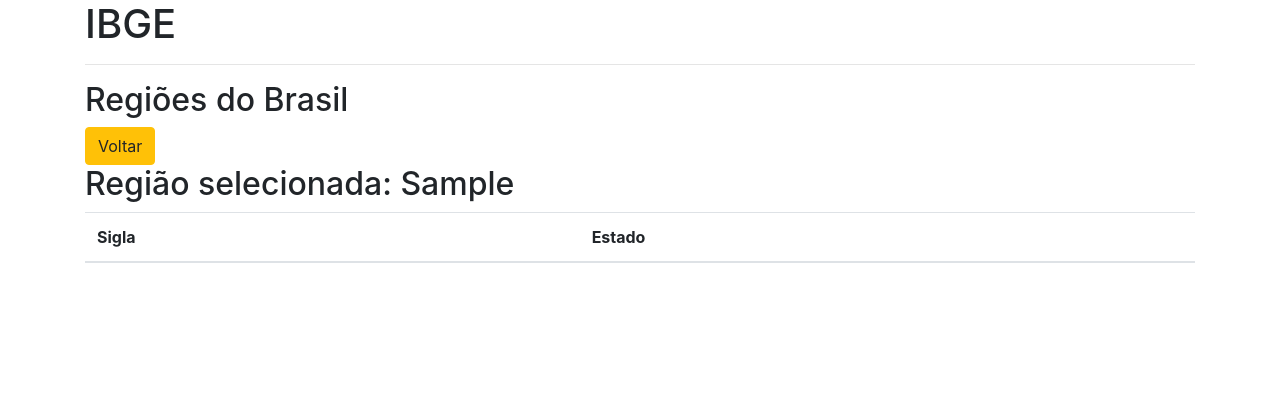
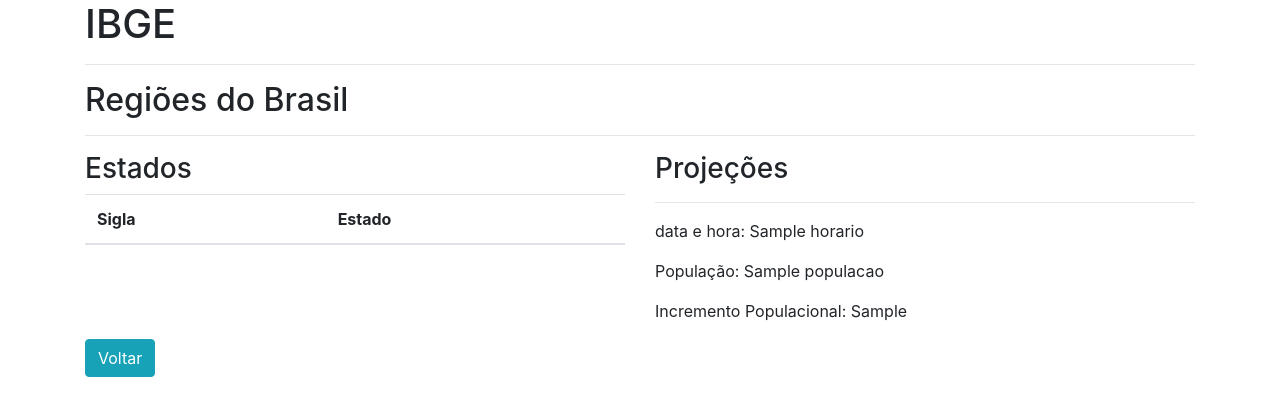
Before and after one commit to aislansantos/api_ibge, a Django app: template ibge/templates/ibge/estados.html in a window 1280 px wide. Shown: the top 416 px of the page. Run offline with Django 4.2, Linux system fonts and the light colour scheme; the template is opened without the code that fills it: most values are stand-ins (such as "Sample title", 1, 10 or a date in 2020); lists and menus that the app fills with data are empty; some libraries are stand-ins or nearby versions.

Commit message:
ajuste de projeções na tela dos estados ultilizando outro endereço da API

```diff
--- a/ibge/templates/ibge/estados.html
+++ b/ibge/templates/ibge/estados.html
@@ -1,30 +1,23 @@
 {% extends 'ibge/base.html' %}
 
-{% block title %}Estados: {{regiao_selecionada}}{% endblock title %}
+{% block title %}Dados Região{% endblock title %}
 
 {% block content %}
 <div class="container">
-    <a href="{% url 'index' %}" class="btn btn-warning">Voltar</a>
-    <h2>Região selecionada: {{ regiao_selecionada }}</h2>
+    <hr>
+    <div class="row">
+        <div class="col-sm">
+            <h3>Estados</h3>
             <table class="table table-striped">
-
                 <thead>
-            {% if regiao_selecionada != 'Brasil'%}
                     <tr>
                         <th>Sigla</th>
                         <th>Estado</th>
                     </tr>
-            {% else %}
-            <tr>
-                <th>Sigla</th>
-                <th>Estado</th>
-                <th>Região</th>
-            </tr>
-            {% endif %}
                 </thead>
                 <tbody>
                     {% for indice, estado in estados.items %}
-            {% if regiao_selecionada == estado.regiao.nome %}
+                    {% if regiao_selecionada == estado.regiao.id %}
                     <tr>
                         <td>
                             {{ estado.sigla }}
@@ -32,17 +25,12 @@
                         <td>
                             {{ estado.nome }}
                         </td>
-            </tr>
-            {% elif regiao_selecionada == 'Brasil' %}
-            <tr>
+                        {% elif regiao_selecionada == 0 %}
                         <td>
                             {{ estado.sigla }}
                         </td>
                         <td>
                             {{ estado.nome }}
-                </td>
-                <td>
-                    {{ estado.regiao.nome }}
                         </td>
                     </tr>
                     {% endif %}
@@ -50,5 +38,34 @@
                 </tbody>
             </table>
         </div>
+        <div class="col-sm">
+            <h3>Projeções</h3>
+            <hr>
+            <P>
+                data e hora:
+                {{ dados_projecoes.horario }}
+            </P>
+            <p>
+                População:
+                {{ dados_projecoes.projecao.populacao }}
+            </p>
+            <p>
+                Incremento Populacional:
+                {{ dados_projecoes.projecao.periodoMedio.incrementoPopulacional }}
+            </p>
+            {% if regiao_selecionada == 0 %}
+            <p>
+                Nascimentos:
+                {{ dados_projecoes.projecao.periodoMedio.nascimento }}
+            </p>
+            <p>
+                Óbitos:
+                {{ dados_projecoes.projecao.periodoMedio.obito }}
+            </p>
+            {% endif %}
+        </div>
+    </div>
+    <a href="{% url 'index' %}" class="btn btn-info">Voltar</a>
+</div>
 
 {% endblock content %}
--- a/ibge/templates/ibge/index.html
+++ b/ibge/templates/ibge/index.html
@@ -10,10 +10,10 @@
     {% csrf_token %}
     <div class="row">
       <div class="col-sm">
-        <select name="regi" id="regi" class="form-control">
+        <select name="regiao" id="regi" class="form-control">
           <option value="Brasil">Brasil</option>
           {% for indice, regioes in regioes.items %}
-          <option value="{{ regioes.nome }}">{{ regioes.nome }}</option>
+          <option value="{{ regioes.id }}">{{ regioes.nome }}</option>
           {% endfor %}
         </select>
       </div>
```
Also changed, not shown: ibge/views.py (+19 -7 lines), Readme.md. Lines whose indentation alone changed are shown as unchanged.
